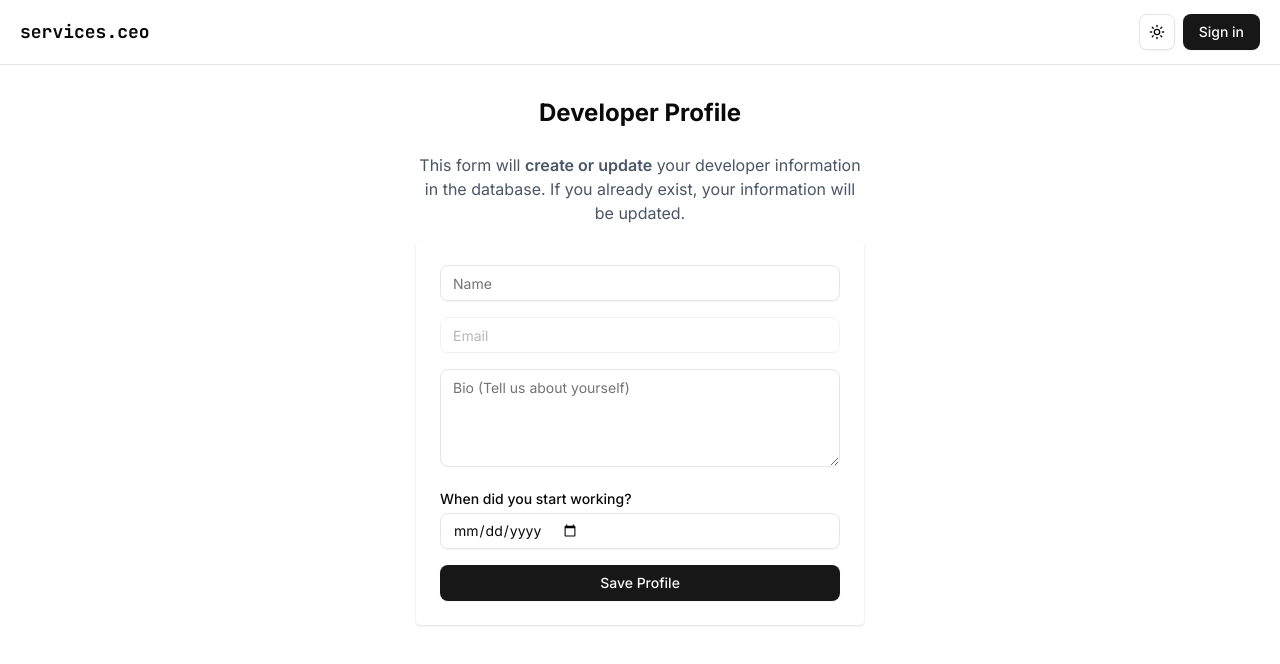
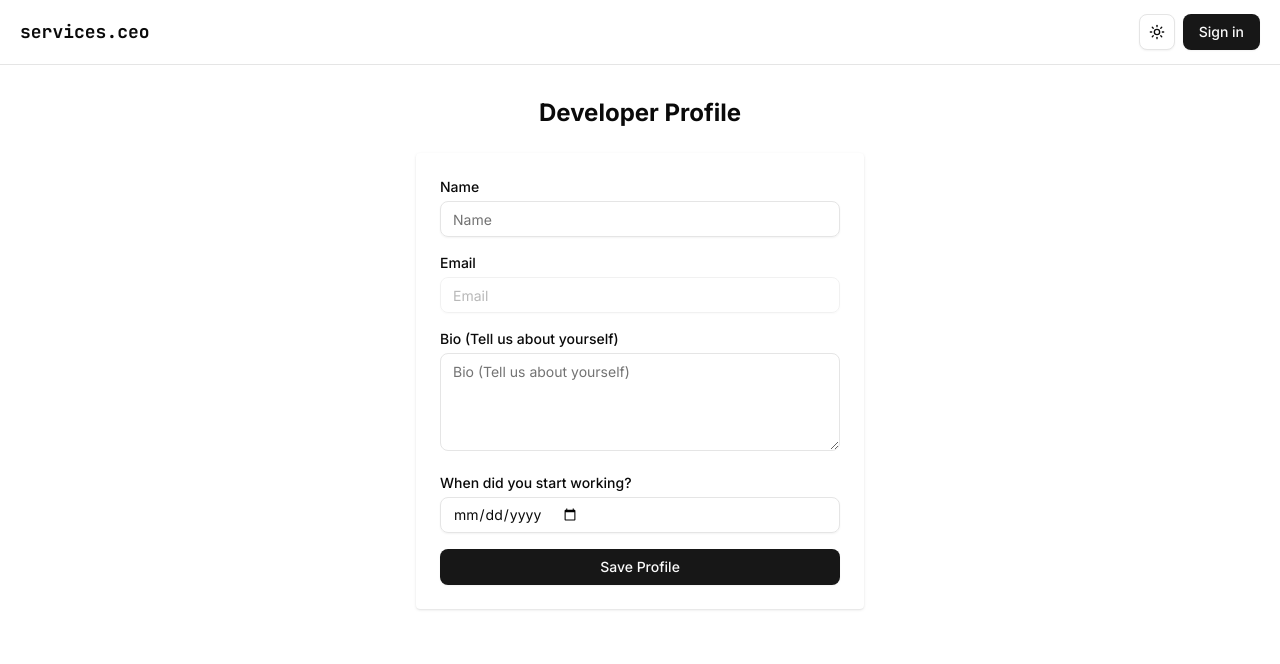
Before and after one commit to jpoissonnet/services.ceo, a Next.js app: page /profile in a window 1280 px wide. Shown: the top 664 px of the page. Built offline with nearby package versions, Linux system fonts and the light colour scheme; no server answers.

Commit message:
feat: add eslint-plugin-react-hooks and refactor layout and profile components

```diff
--- a/package.json
+++ b/package.json
@@ -41,6 +41,7 @@
     "class-variance-authority": "^0.7.1",
     "clsx": "^2.1.1",
     "drizzle-orm": "^0.44.2",
+    "eslint-plugin-react-hooks": "^5.2.0",
     "lucide-react": "^0.515.0",
     "next": "15.3.3",
     "next-auth": "^5.0.0-beta.28",
--- a/src/app/layout.tsx
+++ b/src/app/layout.tsx
@@ -5,6 +5,7 @@ import { PropsWithChildren } from "react";
 
 import RootComponent from "@/app/root-component";
 import { AuthControls } from "@/components/auth-controls";
+import { ThemeProvider } from "@/components/theme-provider";
 import { ThemeSwitcher } from "@/components/theme-switcher";
 import { auth } from "@/lib/auth";
 import { fonts } from "@/lib/fonts";
@@ -15,6 +16,7 @@ const RootLayout = async ({ children }: PropsWithChildren) => {
   return (
     <html lang="en" suppressHydrationWarning>
       <body className={cn("min-h-screen font-sans", fonts)}>
+        <ThemeProvider attribute="class">
           <header className="w-full border-b">
             <div className="container flex h-16 items-center justify-between">
               <Link href="/" className="font-mono text-lg font-bold">
@@ -27,6 +29,7 @@ const RootLayout = async ({ children }: PropsWithChildren) => {
             </div>
           </header>
           <RootComponent>{children}</RootComponent>
+        </ThemeProvider>
       </body>
     </html>
   );
--- a/src/app/profile/profile-component.tsx
+++ b/src/app/profile/profile-component.tsx
@@ -112,7 +112,13 @@ export default function ProfileComponent({
   if (isLoadingDeveloper) {
     return (
       <div className="flex min-h-[60vh] flex-col items-center justify-center py-8">
-        <p>Loading profile data...</p>
+        <div className="bg-card w-full max-w-md animate-pulse space-y-4 rounded p-6 shadow">
+          <div className="bg-muted h-8 w-3/4 rounded" />
+          <div className="bg-muted h-10 rounded" />
+          <div className="bg-muted h-24 rounded" />
+          <div className="bg-muted h-10 rounded" />
+          <div className="bg-muted mx-auto h-10 w-1/2 rounded" />
+        </div>
       </div>
     );
   }
@@ -120,16 +126,16 @@ export default function ProfileComponent({
   return (
     <div className="flex min-h-[60vh] flex-col items-center justify-center py-8">
       <h1 className="mb-6 text-2xl font-bold">Developer Profile</h1>
-      <p className="mb-4 max-w-md text-center text-gray-600 dark:text-gray-300">
-        This form will <span className="font-semibold">create or update</span>{" "}
-        your developer information in the database. If you already exist, your
-        information will be updated.
-      </p>
       <form
         onSubmit={handleSubmit}
-        className="w-full max-w-md space-y-4 rounded bg-white p-6 shadow dark:bg-gray-800"
+        className="bg-card w-full max-w-md space-y-4 rounded p-6 shadow"
       >
+        <div>
+          <label htmlFor="name" className="mb-1 block text-sm font-medium">
+            Name
+          </label>
           <Input
+            id="name"
             name="name"
             placeholder="Name"
             value={form.name}
@@ -137,7 +143,13 @@ export default function ProfileComponent({
             required
             disabled={isSubmitting}
           />
+        </div>
+        <div>
+          <label htmlFor="email" className="mb-1 block text-sm font-medium">
+            Email
+          </label>
           <Input
+            id="email"
             name="email"
             placeholder="Email"
             value={form.email}
@@ -145,24 +157,30 @@ export default function ProfileComponent({
             disabled={true} // Email comes from auth session and shouldn't be editable
             required
           />
+        </div>
         <div>
+          <label htmlFor="bio" className="mb-1 block text-sm font-medium">
+            Bio (Tell us about yourself)
+          </label>
           <textarea
+            id="bio"
             name="bio"
             placeholder="Bio (Tell us about yourself)"
             value={form.bio || ""}
             onChange={handleChange}
-            className="border-input bg-background ring-offset-background placeholder:text-muted-foreground focus-visible:ring-ring w-full rounded-md border px-3 py-2 text-sm focus-visible:ring-2 focus-visible:ring-offset-2 focus-visible:outline-none disabled:cursor-not-allowed disabled:opacity-50"
+            className="border-input ring-offset-background placeholder:text-muted-foreground focus-visible:ring-ring w-full rounded-md border px-3 py-2 text-sm focus-visible:ring-2 focus-visible:ring-offset-2 focus-visible:outline-none disabled:cursor-not-allowed disabled:opacity-50"
             rows={4}
           />
         </div>
         <div>
           <label
+            htmlFor="date_of_starting_working"
             className="mb-1 block text-sm font-medium"
-            htmlFor={"date_of_starting_working"}
           >
             When did you start working?
           </label>
           <Input
+            id="date_of_starting_working"
             name="date_of_starting_working"
             type="date"
             placeholder="Start date"
--- a/src/app/root-component.tsx
+++ b/src/app/root-component.tsx
@@ -1,16 +1,12 @@
 "use client";
 import { QueryClient, QueryClientProvider } from "@tanstack/react-query";
 import React, { PropsWithChildren } from "react";
-
-import { ThemeProvider } from "@/components/theme-provider";
 
 const queryClient = new QueryClient();
 
 const RootComponent = ({ children }: PropsWithChildren) => {
   return (
-    <QueryClientProvider client={queryClient}>
-      <ThemeProvider attribute="class">{children}</ThemeProvider>
-    </QueryClientProvider>
+    <QueryClientProvider client={queryClient}>{children}</QueryClientProvider>
   );
 };
 
```
Also changed, not shown: 1 other file (tests, documents, lock files or other folders). Lines whose indentation alone changed are shown as unchanged.
